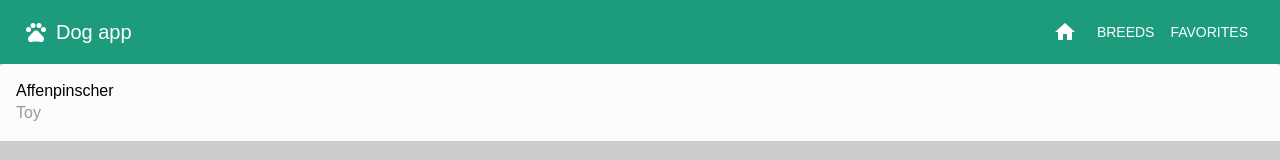
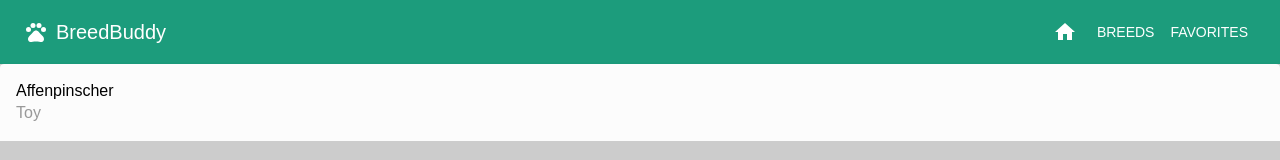
Before and after one commit to r4ndr4s4/frontend-homework, a React (Vite) app: page /breeds/1 in a window 1280 px wide. Shown: the top 160 px of the page. Built offline with nearby package versions, Linux system fonts and the light colour scheme.

Commit message:
chore: renaming app in menu

```diff
--- a/src/components/Menu.tsx
+++ b/src/components/Menu.tsx
@@ -17,7 +17,7 @@ function Menu() {
         <Toolbar>
           <PetsIcon sx={{ mr: 1 }} />
           <Typography variant="h6" component="div" sx={{ flexGrow: 1 }}>
-            Dog app
+            BreedBuddy
           </Typography>
 
           <IconButton size="large" color="inherit" aria-label="menu" onClick={() => navigate('/')}>
```
